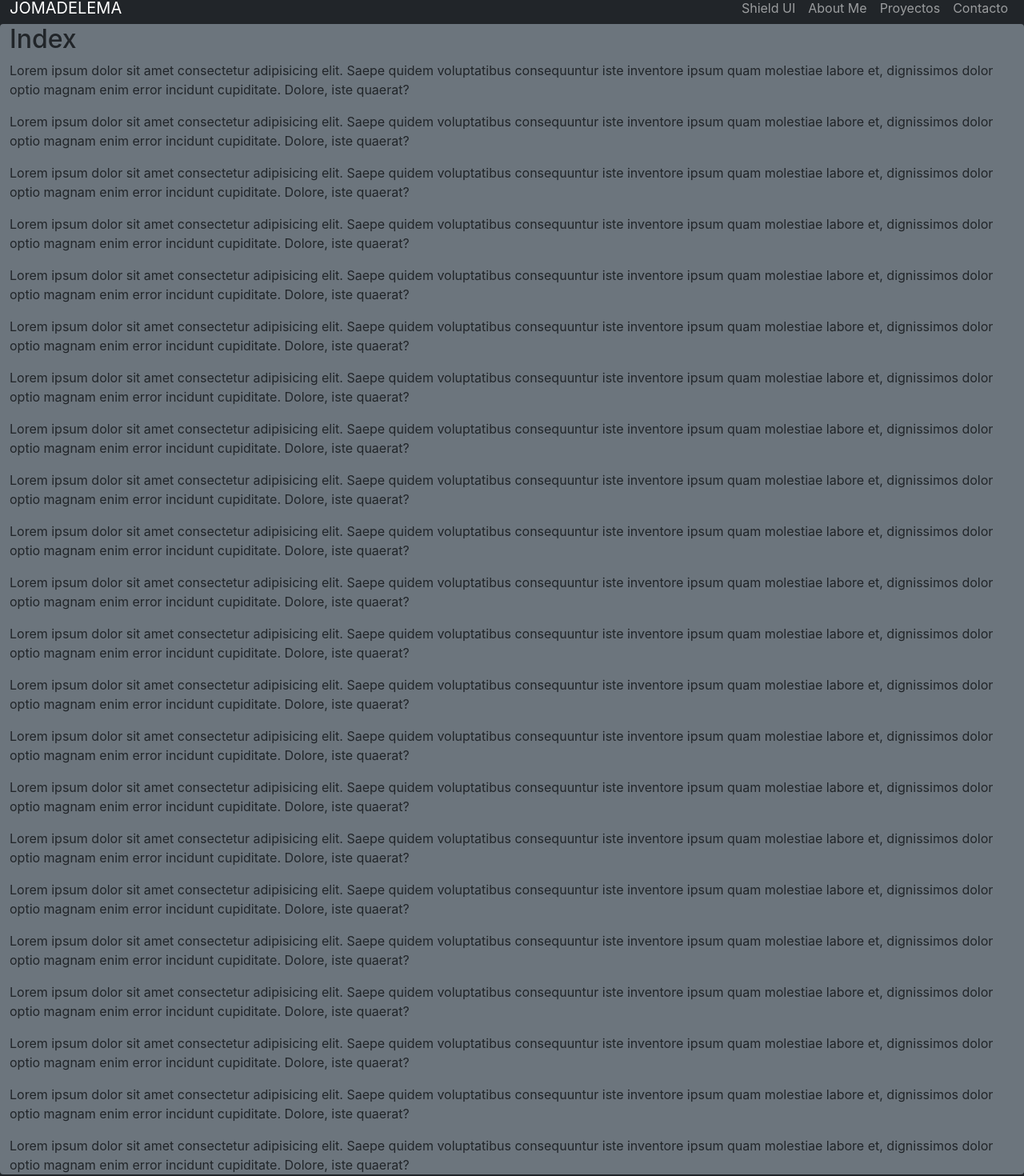
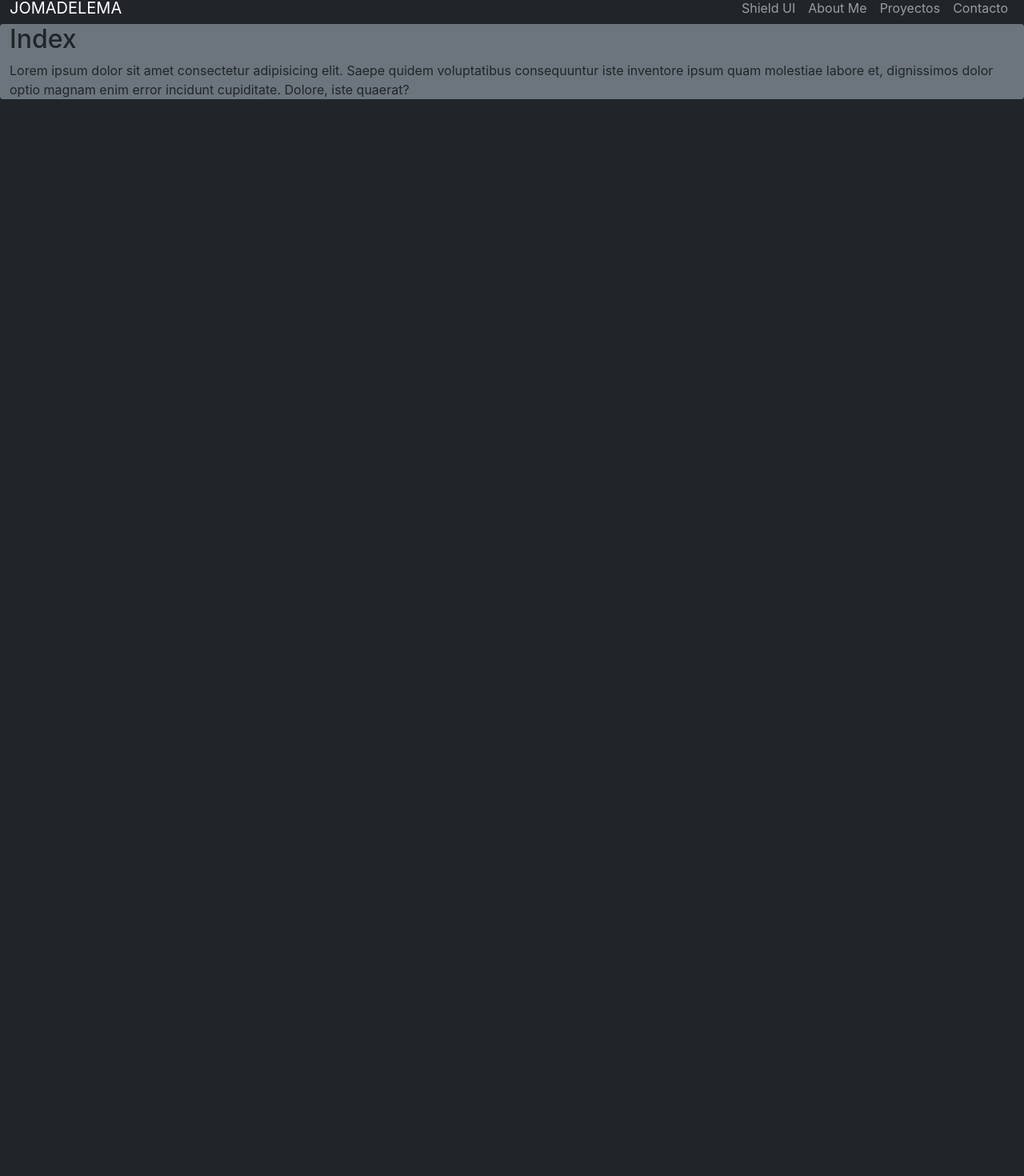
Before and after one commit to JOMADELEMA/masteringreact, a React (Create React App) app: page / in a window 1280 px wide. Shown: the part 18-1488 px from the top of the page at 80% size. After the commit the page ends 800 px from the top, so only its background shows below. Built offline with nearby package versions, Linux system fonts and the light colour scheme.

Commit message:
se agrego el fondo y mejoro el ui

```diff
--- a/src/App.css
+++ b/src/App.css
@@ -1,11 +1,13 @@
 .App {
   text-align: center;
+
 }
 
 .App-logo {
   height: 40vmin;
   pointer-events: none;
 }
+
 
 
 @media (prefers-reduced-motion: no-preference) {
--- a/src/Pages/Index.jsx
+++ b/src/Pages/Index.jsx
@@ -14,132 +14,7 @@ const Index = () => {
           et, dignissimos dolor optio magnam enim error incidunt cupiditate.
           Dolore, iste quaerat?
         </p>
-        <p>
-          Lorem ipsum dolor sit amet consectetur adipisicing elit. Saepe quidem
-          voluptatibus consequuntur iste inventore ipsum quam molestiae labore
-          et, dignissimos dolor optio magnam enim error incidunt cupiditate.
-          Dolore, iste quaerat?
-        </p>
-        <p>
-          Lorem ipsum dolor sit amet consectetur adipisicing elit. Saepe quidem
-          voluptatibus consequuntur iste inventore ipsum quam molestiae labore
-          et, dignissimos dolor optio magnam enim error incidunt cupiditate.
-          Dolore, iste quaerat?
-        </p>
-        <p>
-          Lorem ipsum dolor sit amet consectetur adipisicing elit. Saepe quidem
-          voluptatibus consequuntur iste inventore ipsum quam molestiae labore
-          et, dignissimos dolor optio magnam enim error incidunt cupiditate.
-          Dolore, iste quaerat?
-        </p>
-        <p>
-          Lorem ipsum dolor sit amet consectetur adipisicing elit. Saepe quidem
-          voluptatibus consequuntur iste inventore ipsum quam molestiae labore
-          et, dignissimos dolor optio magnam enim error incidunt cupiditate.
-          Dolore, iste quaerat?
-        </p>
-        <p>
-          Lorem ipsum dolor sit amet consectetur adipisicing elit. Saepe quidem
-          voluptatibus consequuntur iste inventore ipsum quam molestiae labore
-          et, dignissimos dolor optio magnam enim error incidunt cupiditate.
-          Dolore, iste quaerat?
-        </p>
-        <p>
-          Lorem ipsum dolor sit amet consectetur adipisicing elit. Saepe quidem
-          voluptatibus consequuntur iste inventore ipsum quam molestiae labore
-          et, dignissimos dolor optio magnam enim error incidunt cupiditate.
-          Dolore, iste quaerat?
-        </p>
-        <p>
-          Lorem ipsum dolor sit amet consectetur adipisicing elit. Saepe quidem
-          voluptatibus consequuntur iste inventore ipsum quam molestiae labore
-          et, dignissimos dolor optio magnam enim error incidunt cupiditate.
-          Dolore, iste quaerat?
-        </p>
-        <p>
-          Lorem ipsum dolor sit amet consectetur adipisicing elit. Saepe quidem
-          voluptatibus consequuntur iste inventore ipsum quam molestiae labore
-          et, dignissimos dolor optio magnam enim error incidunt cupiditate.
-          Dolore, iste quaerat?
-        </p>
-        <p>
-          Lorem ipsum dolor sit amet consectetur adipisicing elit. Saepe quidem
-          voluptatibus consequuntur iste inventore ipsum quam molestiae labore
-          et, dignissimos dolor optio magnam enim error incidunt cupiditate.
-          Dolore, iste quaerat?
-        </p>
-        <p>
-          Lorem ipsum dolor sit amet consectetur adipisicing elit. Saepe quidem
-          voluptatibus consequuntur iste inventore ipsum quam molestiae labore
-          et, dignissimos dolor optio magnam enim error incidunt cupiditate.
-          Dolore, iste quaerat?
-        </p>
-        <p>
-          Lorem ipsum dolor sit amet consectetur adipisicing elit. Saepe quidem
-          voluptatibus consequuntur iste inventore ipsum quam molestiae labore
-          et, dignissimos dolor optio magnam enim error incidunt cupiditate.
-          Dolore, iste quaerat?
-        </p>
-        <p>
-          Lorem ipsum dolor sit amet consectetur adipisicing elit. Saepe quidem
-          voluptatibus consequuntur iste inventore ipsum quam molestiae labore
-          et, dignissimos dolor optio magnam enim error incidunt cupiditate.
-          Dolore, iste quaerat?
-        </p>
-        <p>
-          Lorem ipsum dolor sit amet consectetur adipisicing elit. Saepe quidem
-          voluptatibus consequuntur iste inventore ipsum quam molestiae labore
-          et, dignissimos dolor optio magnam enim error incidunt cupiditate.
-          Dolore, iste quaerat?
-        </p>
-        <p>
-          Lorem ipsum dolor sit amet consectetur adipisicing elit. Saepe quidem
-          voluptatibus consequuntur iste inventore ipsum quam molestiae labore
-          et, dignissimos dolor optio magnam enim error incidunt cupiditate.
-          Dolore, iste quaerat?
-        </p>
-        <p>
-          Lorem ipsum dolor sit amet consectetur adipisicing elit. Saepe quidem
-          voluptatibus consequuntur iste inventore ipsum quam molestiae labore
-          et, dignissimos dolor optio magnam enim error incidunt cupiditate.
-          Dolore, iste quaerat?
-        </p>
-        <p>
-          Lorem ipsum dolor sit amet consectetur adipisicing elit. Saepe quidem
-          voluptatibus consequuntur iste inventore ipsum quam molestiae labore
-          et, dignissimos dolor optio magnam enim error incidunt cupiditate.
-          Dolore, iste quaerat?
-        </p>
-        <p>
-          Lorem ipsum dolor sit amet consectetur adipisicing elit. Saepe quidem
-          voluptatibus consequuntur iste inventore ipsum quam molestiae labore
-          et, dignissimos dolor optio magnam enim error incidunt cupiditate.
-          Dolore, iste quaerat?
-        </p>
-        <p>
-          Lorem ipsum dolor sit amet consectetur adipisicing elit. Saepe quidem
-          voluptatibus consequuntur iste inventore ipsum quam molestiae labore
-          et, dignissimos dolor optio magnam enim error incidunt cupiditate.
-          Dolore, iste quaerat?
-        </p>
-        <p>
-          Lorem ipsum dolor sit amet consectetur adipisicing elit. Saepe quidem
-          voluptatibus consequuntur iste inventore ipsum quam molestiae labore
-          et, dignissimos dolor optio magnam enim error incidunt cupiditate.
-          Dolore, iste quaerat?
-        </p>
-        <p>
-          Lorem ipsum dolor sit amet consectetur adipisicing elit. Saepe quidem
-          voluptatibus consequuntur iste inventore ipsum quam molestiae labore
-          et, dignissimos dolor optio magnam enim error incidunt cupiditate.
-          Dolore, iste quaerat?
-        </p>
-        <p>
-          Lorem ipsum dolor sit amet consectetur adipisicing elit. Saepe quidem
-          voluptatibus consequuntur iste inventore ipsum quam molestiae labore
-          et, dignissimos dolor optio magnam enim error incidunt cupiditate.
-          Dolore, iste quaerat?
-        </p>
+
       </div>
     </>
   );
--- a/src/Pages/ShieldUI.jsx
+++ b/src/Pages/ShieldUI.jsx
@@ -12,18 +12,46 @@ import {
   Tournament,
   Settings,
 } from "tabler-icons-react";
+import img from '../Assets/fondoPokemon.png'
 
 const ShieldUI = () => {
   const backgroundStyle = {
+    // height: "800px",
+    // backgroundColor: "#d22",
+    // position: "relative",
+    background: `url(${img})`,
+    backgroundSize: "contain",
+    backgroundRepeat: "no-repeat",
+    backgroundSize: "100% 100%",
     height: "800px",
-    backgroundColor: "#d22",
   };
+
+
+//   const darkBackgroundStyle = {
+//     width: "150px",
+//     height: 0,
+//     borderLeft: "0px solid transparent",
+//     borderRight: "250px solid transparent",
+//     borderTop: "800px solid #900",
+//     position: "absolute",
+//   };
+
+//   const lightBackgroundStyle = {
+//     width: 0,
+//     height: 0,
+//     borderLeft: "0px solid transparent",
+//     borderRight: "140px solid transparent",
+//     borderTop: "450px solid #aaa",
+//     position: "absolute",
+//   };
 
   const contenedorIconos = {
     display: "flex",
     flexWrap: "wrap",
     paddingTop: "25px",
     paddingBottom: "25px",
+    position: "relative",
+    zIndex: "10",
   };
 
   const optionStyle = {
@@ -49,6 +77,7 @@ const ShieldUI = () => {
     flexDirection: "row",
     justifyContent: "center",
     alignItems: "center",
+    boxShadow: "0px 1px 5px 0 #222",
   };
 
   const iconTextStyle = {
@@ -79,28 +108,29 @@ const ShieldUI = () => {
     fontWeight: "bolder",
   };
 
-  console.log(backgroundStyle);
   return (
     <>
-      {/* <div className="container bg-light mt-5" style={backgroundStyle} > */}
-      <div>
-        <div className="container-fluid" style={backgroundStyle}>
+      <div className="container-fluid" style={backgroundStyle}>
+        {/* <div style={backgroundStyle}> */}
+        <div>
+          {/* <div id="fondoOscuro" style={darkBackgroundStyle}></div>
+          <div id="fondoClaro" style={lightBackgroundStyle}></div> */}
           <div id="contenedorIconos" style={contenedorIconos}>
             <div style={optionStyle}>
               <div style={iconStyle}>
                 <span style={iconTextStyle}>
-                  <Book size={150} strokeWidth={1} color="orange"/>
+                  <Book size={150} strokeWidth={1} color="orange" />
                 </span>
               </div>
               <div>
-                <span style={optionTextStyle}>Pokedex</span>
+                <p style={optionTextStyle}>Pokedex</p>
               </div>
             </div>
 
             <div style={optionStyle}>
               <div style={iconStyle}>
                 <span style={iconTextStyle}>
-                  <Pokeball size={150} strokeWidth={1} color="red"/>
+                  <Pokeball size={150} strokeWidth={1} color="red" />
                 </span>
               </div>
               <div>
@@ -110,7 +140,7 @@ const ShieldUI = () => {
             <div style={optionStyle}>
               <div style={iconStyle}>
                 <span style={iconTextStyle}>
-                  <Briefcase size={150} strokeWidth={1} color="orange"/>{" "}
+                  <Briefcase size={150} strokeWidth={1} color="orange" />{" "}
                 </span>
               </div>
               <div>
@@ -120,7 +150,7 @@ const ShieldUI = () => {
             <div style={optionStyle}>
               <div style={iconStyle}>
                 <span style={iconTextStyle}>
-                  <Id size={150} strokeWidth={1} color="blue"/>{" "}
+                  <Id size={150} strokeWidth={1} color="blue" />{" "}
                 </span>
               </div>
               <div>
@@ -130,7 +160,7 @@ const ShieldUI = () => {
             <div style={optionStyle}>
               <div style={iconStyle}>
                 <span style={iconTextStyle}>
-                  <DeviceFloppy size={150} strokeWidth={1} color="lightgreen"/>{" "}
+                  <DeviceFloppy size={150} strokeWidth={1} color="lightgreen" />{" "}
                 </span>
               </div>
               <div>
@@ -140,7 +170,7 @@ const ShieldUI = () => {
             <div style={optionStyle}>
               <div style={iconStyle}>
                 <span style={iconTextStyle}>
-                  <MapPin size={150} strokeWidth={1} color="green"/>
+                  <MapPin size={150} strokeWidth={1} color="green" />
                 </span>
               </div>
               <div>
@@ -150,7 +180,7 @@ const ShieldUI = () => {
             <div style={optionStyle}>
               <div style={iconStyle}>
                 <span style={iconTextStyle}>
-                  <Tent size={150} strokeWidth={1} color="#ffbf00"/>
+                  <Tent size={150} strokeWidth={1} color="#ffbf00" />
                 </span>
               </div>
               <div>
@@ -160,7 +190,7 @@ const ShieldUI = () => {
             <div style={optionStyle}>
               <div style={iconStyle}>
                 <span style={iconTextStyle}>
-                  <Gift size={150} strokeWidth={1} color="purple"/>
+                  <Gift size={150} strokeWidth={1} color="purple" />
                 </span>
               </div>
               <div>
@@ -170,7 +200,7 @@ const ShieldUI = () => {
             <div style={optionStyle}>
               <div style={iconStyle}>
                 <span style={iconTextStyle}>
-                  <Tournament size={150} strokeWidth={1} color="darkgreen"/>
+                  <Tournament size={150} strokeWidth={1} color="darkgreen" />
                 </span>
               </div>
               <div>
@@ -180,7 +210,7 @@ const ShieldUI = () => {
             <div style={optionStyle}>
               <div style={iconStyle}>
                 <span style={iconTextStyle}>
-                  <Settings size={150} strokeWidth={1} color="darkblue"/>
+                  <Settings size={150} strokeWidth={1} color="darkblue" />
                 </span>
               </div>
               <div>
--- a/src/index.css
+++ b/src/index.css
@@ -5,6 +5,7 @@ body {
     sans-serif;
   -webkit-font-smoothing: antialiased;
   -moz-osx-font-smoothing: grayscale;
+
 }
 
 code {
```
Also changed, not shown: src/Assets/fondoPokemon.png (added).
